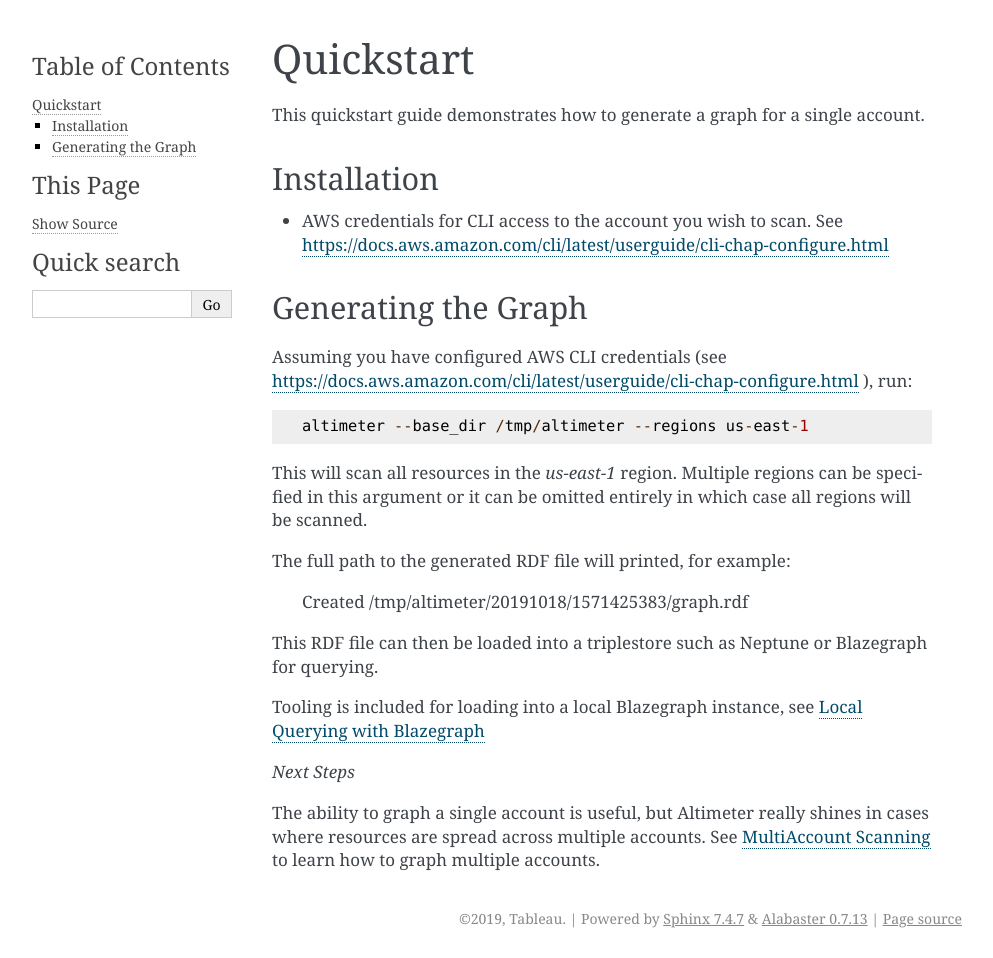
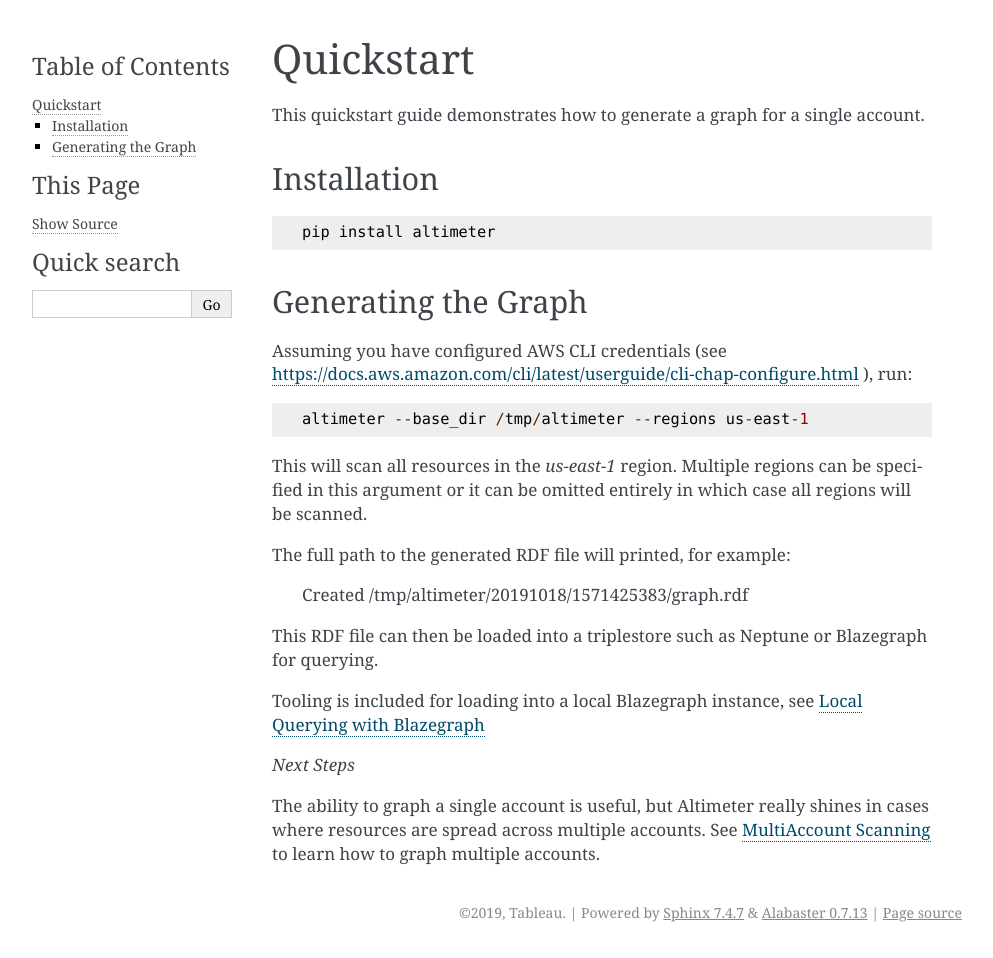
Before and after one commit to tableau/altimeter, a Sphinx documentation site: the page built from doc/source/user/quickstart.rst, in a window 1280 px wide. Shown: the whole page, without its empty margins (148-1141 px from the left). Built offline with Sphinx 7.4.7, drawn with Linux system fonts in a browser that asks for light colours; pages that are not in the unit, such as notebooks, are missing from menus.

Commit message:
Documentation fix

```diff
--- a/doc/source/user/quickstart.rst
+++ b/doc/source/user/quickstart.rst
@@ -6,9 +6,9 @@ This quickstart guide demonstrates how to generate a graph for a single account.
 Installation
 ------------
 
+::
 
-* AWS credentials for CLI access to the account you wish to scan.
-  See https://docs.aws.amazon.com/cli/latest/userguide/cli-chap-configure.html
+    pip install altimeter
 
 Generating the Graph
 --------------------
```
